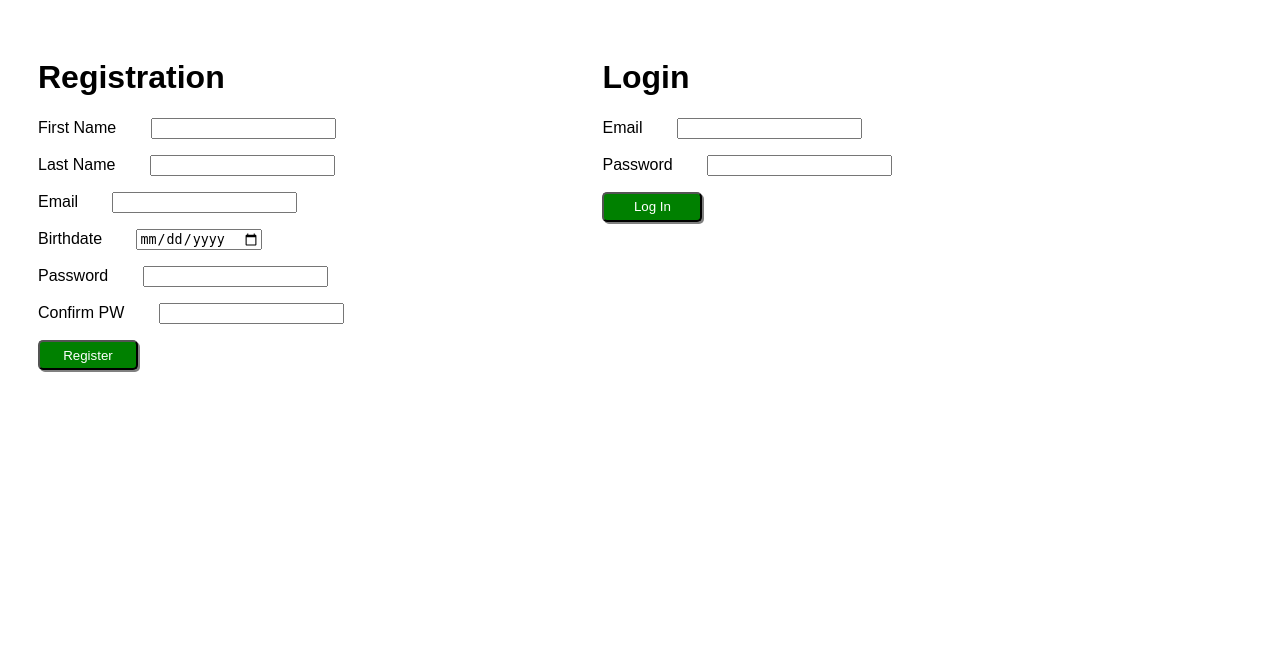
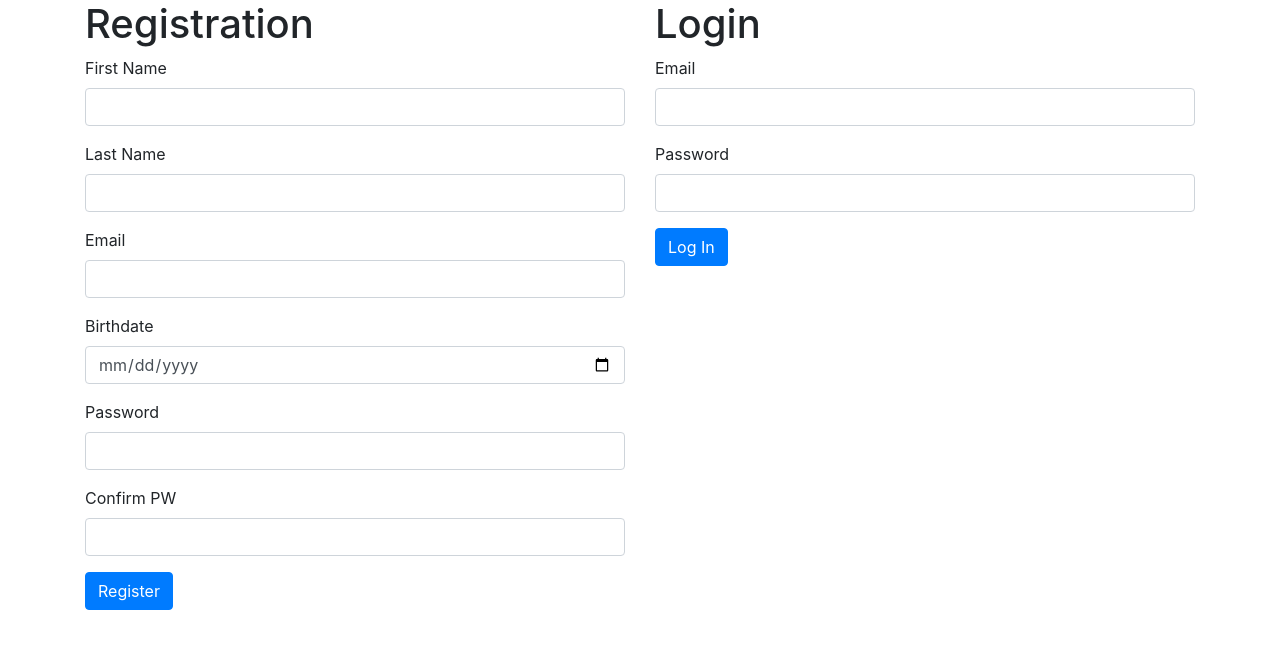
Before and after one commit to dcrawford027/login_and_registration, a Django app: page / in a window 1280 px wide. Shown: the top 649 px of the page. Run offline with Django 3.2, Linux system fonts and the light colour scheme; some libraries are stand-ins or nearby versions.

Commit message:
refactored forms and add bootstrap styling

```diff
--- a/login_app/static/css/style.css
+++ /dev/null
@@ -1,44 +0,0 @@
-body {
-    font-family: Arial, Helvetica, sans-serif;
-}
-
-.form-container {
-    display: inline-block;
-    width: 500px;
-    text-align: left;
-    vertical-align: top;
-    padding: 30px;
-}
-
-input {
-    margin-left: 30px;
-}
-
-button {
-    background-color: green;
-    color: white;
-    border-radius: 5px;
-    width: 100px;
-    height: 30px;
-    box-shadow: 2px 2px grey;
-}
-
-.a-right {
-    margin-left: 400px;
-}
-
-.green {
-    color: green;
-}
-
-.error {
-    color: red;
-}
-
-.error-display {
-    text-align: center;
-}
-
-.error-display ul {
-    list-style-position: inside;
-}
--- a/login_app/templates/index.html
+++ b/login_app/templates/index.html
@@ -4,64 +4,70 @@
     <meta charset="UTF-8">
     <meta name="viewport" content="width=device-width, initial-scale=1.0">
     <title>Login and Registration</title>
-    {% load static %}
-    <link rel="stylesheet" href="{% static 'css/style.css' %}">
+    <link rel="stylesheet" href="https://stackpath.bootstrapcdn.com/bootstrap/4.5.0/css/bootstrap.min.css" integrity="sha384-9aIt2nRpC12Uk9gS9baDl411NQApFmC26EwAOH8WgZl5MYYxFfc+NcPb1dKGj7Sk" crossorigin="anonymous">
+    <script src="https://code.jquery.com/jquery-3.5.1.slim.min.js" integrity="sha384-DfXdz2htPH0lsSSs5nCTpuj/zy4C+OGpamoFVy38MVBnE+IbbVYUew+OrCXaRkfj" crossorigin="anonymous"></script>
+    <script src="https://cdn.jsdelivr.net/npm/popper.js@1.16.0/dist/umd/popper.min.js" integrity="sha384-Q6E9RHvbIyZFJoft+2mJbHaEWldlvI9IOYy5n3zV9zzTtmI3UksdQRVvoxMfooAo" crossorigin="anonymous"></script>
+    <script src="https://stackpath.bootstrapcdn.com/bootstrap/4.5.0/js/bootstrap.min.js" integrity="sha384-OgVRvuATP1z7JjHLkuOU7Xw704+h835Lr+6QL9UvYjZE3Ipu6Tp75j7Bh/kR0JKI" crossorigin="anonymous"></script>
 </head>
 <body>
-    <div class="form-container">
+    <div class="container">
+        <div class="row">
+            <div class="col-sm">
                 <h1>Registration</h1>
                 <form action="/register" method="POST">
                     {% csrf_token %}
-            <p>
-                First Name
-                <input type="text" name="first_name">
-            </p>
-            <p>
-                Last Name
-                <input type="text" name="last_name">
-            </p>
-            <p>
-                Email
-                <input type="email" name="email">
-            </p>
-            <p>
-                Birthdate
-                <input type="date" name="birthdate">
-            </p>
-            <p>
-                Password
-                <input type="password" name="pw">
-            </p>
-            <p>
-                Confirm PW
-                <input type="password" name="confirm_pw">
-            </p>
-            <button type="submit">Register</button>
+                    <div class="form-group">
+                        <label for="first_name">First Name</label>
+                        <input type="text" class="form-control" name="first_name" id="first_name">
+                    </div>
+                    <div class="form-group">
+                        <label for="last_name">Last Name</label>
+                        <input type="text" class="form-control" name="last_name" id="last_name">
+                    </div>
+                    <div class="form-group">
+                        <label for="email">Email</label>
+                        <input type="email" class="form-control" name="email" id="email">
+                    </div>
+                    <div class="form-group">
+                        <label for="birthdate">Birthdate</label>
+                        <input type="date" class="form-control" name="birthdate" id="birthdate">
+                    </div>
+                    <div class="form-group">
+                        <label for="pw">Password</label>
+                        <input type="password" class="form-control" name="pw" id="pw">
+                    </div>
+                    <div class="form-group">
+                        <label for="confirm_pw">Confirm PW</label>
+                        <input type="password" class="form-control" name="confirm_pw" id="confirm_pw">
+                    </div>
+                    <button type="submit" class="btn btn-primary">Register</button>
                 </form>
             </div>
-    <div class="form-container">
+            <div class="col-sm">
                 <h1>Login</h1>
                 <form action="/login" method="POST">
                     {% csrf_token %}
-            <p>
-                Email
-                <input type="email" name="email">
-            </p>
-            <p>
-                Password
-                <input type="password" name="pw">
-            </p>
-            <button type="submit">Log In</button>
+                    <div class="form-group">
+                        <label for="email">Email</label>
+                        <input type="email" class="form-control" name="email" id="email">
+                    </div>
+                    <div class="form-group">
+                        <label for="pw">Password</label>
+                        <input type="password" class="form-control" name="pw" id="pw">
+                    </div>
+                    <button type="submit" class="btn btn-primary">Log In</button>
                 </form>
             </div>
-    <div class="error-display">
+        </div>
+        <div class="row justify-content-md-center">
             {% if messages %}
-        <ul class="messages">
+            <ul class="list-group">
                 {% for message in messages %}
-                <li {% if message.tags %} class="{{ message.tags }}"{% endif %}>{{ message }}</li>
+                <li class="list-group-item list-group-item-danger">{{ message }}</li>
                 {% endfor %}
             </ul>
             {% endif %}
         </div>
+    </div>
 </body>
 </html>
--- a/login_app/templates/success.html
+++ b/login_app/templates/success.html
@@ -4,8 +4,6 @@
     <meta charset="UTF-8">
     <meta name="viewport" content="width=device-width, initial-scale=1.0">
     <title>Success</title>
-    {% load static %}
-    <link rel="stylesheet" href="{% static 'css/style.css' %}">
 </head>
 <body>
     <div class="form-container">
--- a/login_app/views.py
+++ b/login_app/views.py
@@ -36,13 +36,14 @@ def login(request):
         return redirect('/success')
 
 def success(request):
-    if request.method == 'GET':
+    if not 'user_id' in request.session:
         return redirect('/')
-    user = User.objects.get(id=request.session['user_id'])
-    context = {
-        'user': user
-    }
-    return render(request, 'success.html', context)
+    else:
+        user = User.objects.get(id=request.session['user_id'])
+        context = {
+            'user': user
+        }
+        return render(request, 'success.html', context)
 
 def logout(request):
     request.session.clear()
```
Also changed, not shown: login_app/models.py (+6 -3 lines), db.sqlite3. Lines whose indentation alone changed are shown as unchanged.
